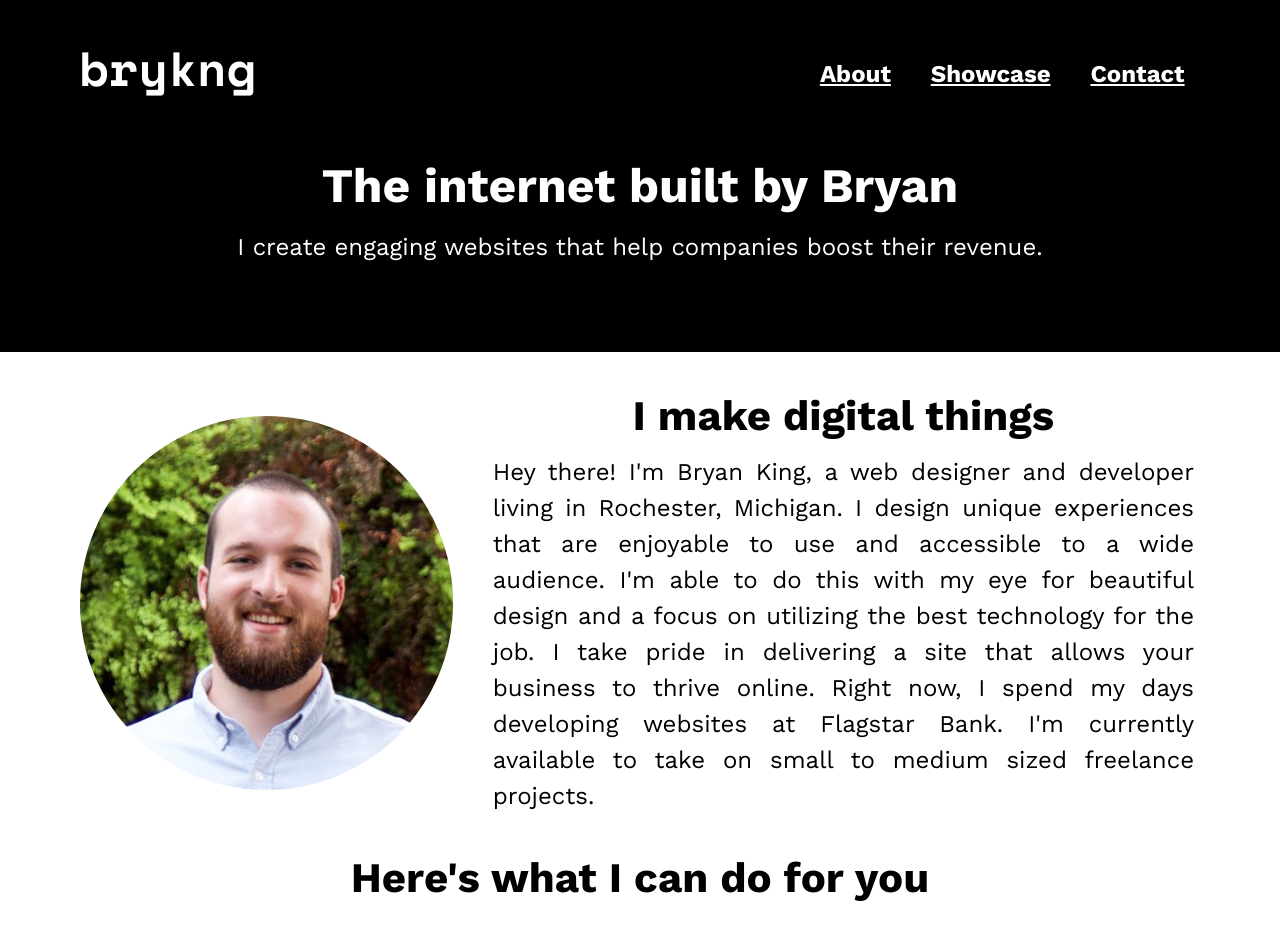
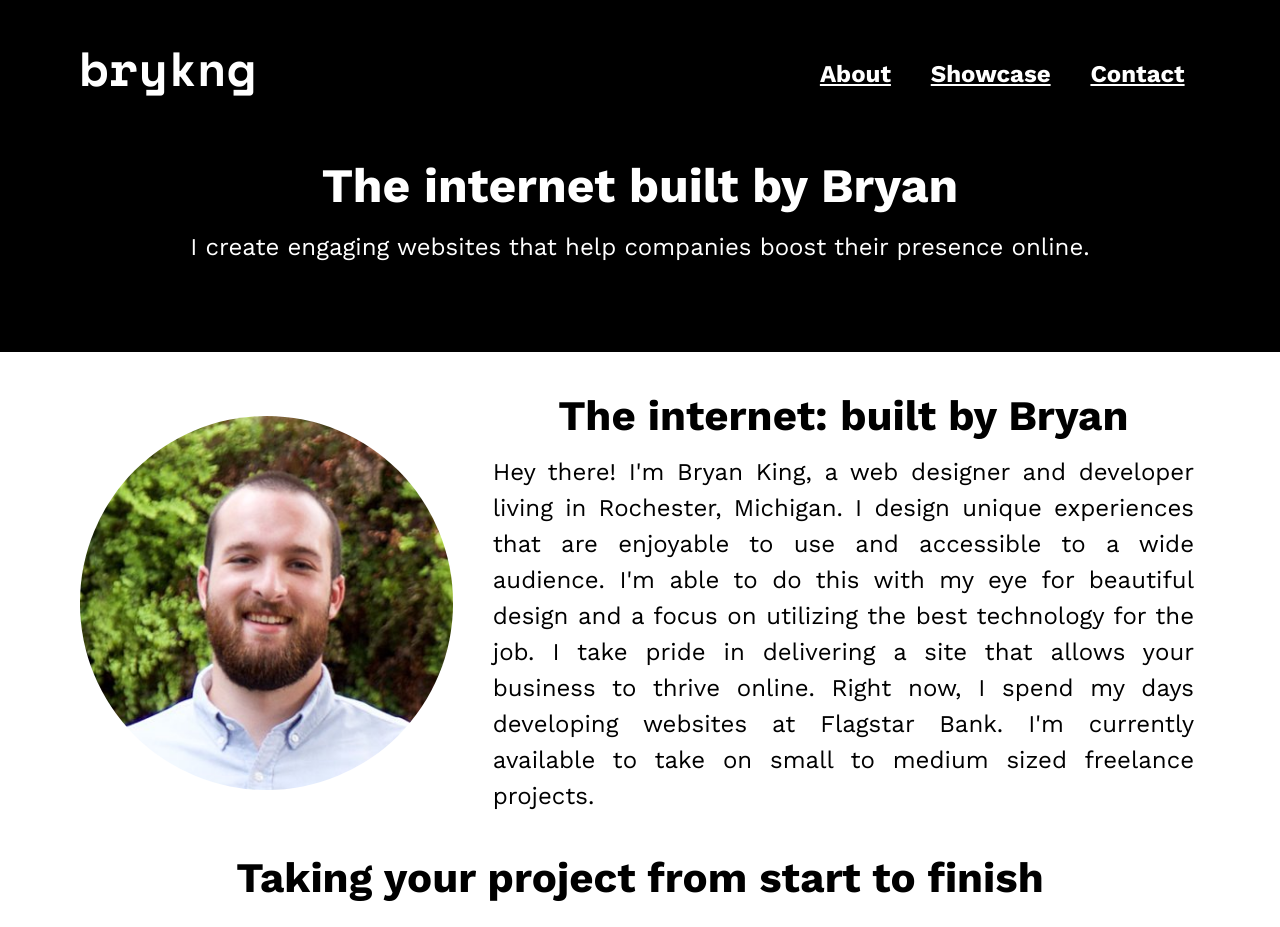
Before and after one commit to boldlybryan/brykng-static, a website: page index.html in a window 1280 px wide. Shown: the top 927 px of the page. Drawn offline with nearby package versions, Linux system fonts and the light colour scheme.

Commit message:
Updating some more copy

```diff
--- a/index.html
+++ b/index.html
@@ -26,18 +26,18 @@
   <section class="text-center text-white bg-black px5 py8 px0-xl">
     <article class="max-lg center-lg">
       <h1 class="mb1 text-xxl">The internet built by Bryan</h1>
-      <p class="mb3">I create engaging websites that help companies boost their revenue.</p>
+      <p class="mb3">I create engaging websites that help companies boost their presence online.</p>
     </article>
   </section>
   <section id="about" class="p5 clear max-xl center-xl flex-lg align-center-lg">
     <img class="one-half one-third-lg left-lg block center border-circle mb5 mb0-lg" src="img/me.jpg" alt="Bryan King - web designer and developer">
     <article class="left-md two-thirds-lg pl5-lg">
-      <h2 class="text-center mb1">I make digital things</h2>
+      <h2 class="text-center mb1">The internet: built by Bryan</h2>
       <p class="text-justify">Hey there! I'm Bryan King, a web designer and developer living in Rochester, Michigan. I design unique experiences that are enjoyable to use and accessible to a wide audience. I'm able to do this with my eye for beautiful design and a focus on utilizing the best technology for the job. I take pride in delivering a site that allows your business to thrive online. Right now, I spend my days developing websites at Flagstar Bank. I'm currently available to take on small to medium sized freelance projects.</p>
     </article>
   </section>
   <section class="px5 clear max-xl center-xl">
-    <h2 class="text-center mb1 mb2-lg">Here's what I can do for you</h2>
+    <h2 class="text-center mb1 mb2-lg">Taking your project from start to finish</h2>
     <article class="mb2 left-sm one-half-sm pr2-sm pr4-lg">
       <h3 class="mb1">Design</h3>
       <p class="text-justify">All my work is mobile-first, meaning I focus on optimizing a site for a smartphone and work my way to the big screens. Having a responsive website is not only important for usability, but also factors into your Google search ranking. Whether you're in need of a new landing page or a complete redesign of your website, I'm here to build those for you.</p>
@@ -77,7 +77,7 @@
 
   </section>
   <section id="contact" class="bg-black text-white p5">
-    <h2 class="text-center mb1">Let's Chat!</h2>
+    <h2 class="text-center mb1">How can I help?</h2>
     <p class="text-center mb3">Fill out the form below and I'll get back to you ASAP!</p>
     <form  method="POST" action="https://formspree.io/bpking15@gmail.com" class="max-xl center-lg mb5">
       <fieldset class="border-none m0 p0 pr2-lg whole one-third-lg left-lg">
@@ -104,7 +104,7 @@
       <nav class="flex justify-center mb2">
         <a href="https://twitter.com/brykng" class="text-white text-nounderline px1">Twitter</a>
         <a href="https://instagram.com/brykng" class="text-white text-nounderline px1">Instagram</a>
-        <a href="https://codepen.io/brykng" class="text-white text-nounderline px1">Codepen</a>
+        <a href="https://codepen.io/brykng" class="text-white text-nounderline px1">CodePen</a>
         <a href="https://linkedin.com/in/brykng" class="text-white text-nounderline px1">LinkedIn</a>
       </nav>
       <p class="text-center text-xs">Copyright &copy; <script type="text/javascript">
```
